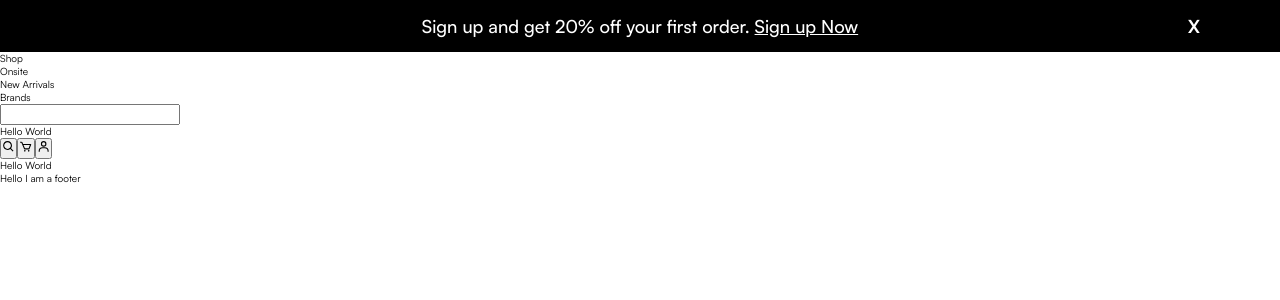
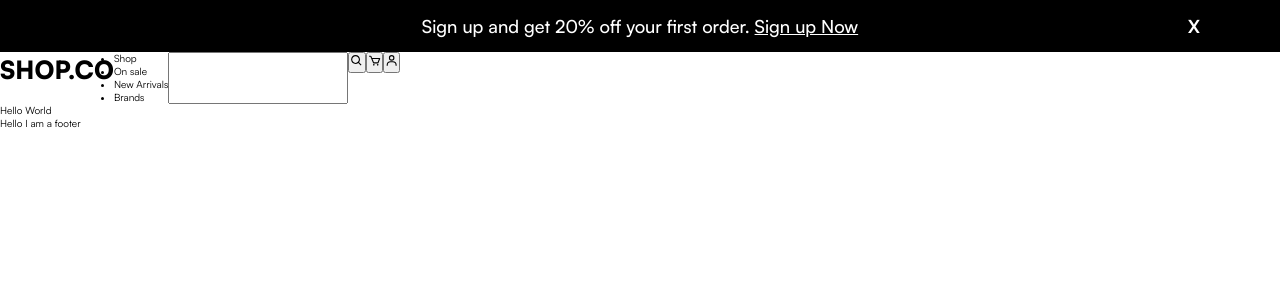
Before and after one commit to divineamunega/shop.co, a React (Vite) app: page / in a window 1280 px wide. Shown: the top 300 px of the page. Built offline with nearby package versions, Linux system fonts and the light colour scheme.

Commit message:
feat: logo

```diff
--- a/src/ui/Logo.tsx
+++ b/src/ui/Logo.tsx
@@ -1,9 +1,20 @@
 import styled from "styled-components";
 
-const StyledLogo = styled.div``;
+const StyledLogo = styled.div`
+	font-family: "IntegralCF";
+	font-weight: 900;
+	color: black;
+	font-size: 2.5rem;
+	letter-spacing: 0.05px;
+	text-transform: uppercase;
+`;
 
 const Logo = () => {
-	return <StyledLogo></StyledLogo>;
+	return (
+		<StyledLogo>
+			<span>Shop.co</span>
+		</StyledLogo>
+	);
 };
 
 export default Logo;
--- a/src/ui/Navbar.tsx
+++ b/src/ui/Navbar.tsx
@@ -2,7 +2,10 @@ import styled from "styled-components";
 import Logo from "./Logo";
 import { BiCart, BiSearch, BiUser } from "react-icons/bi";
 
-const StyledNavbar = styled.nav``;
+const StyledNavbar = styled.nav`
+	background-color: white;
+	display: flex;
+`;
 
 const Navbar = () => {
 	return (
@@ -10,7 +13,7 @@ const Navbar = () => {
 			<Logo />
 			<ul>
 				<li>Shop</li>
-				<li>Onsite</li>
+				<li>On sale</li>
 				<li>New Arrivals</li>
 				<li>Brands</li>
 			</ul>
@@ -18,7 +21,6 @@ const Navbar = () => {
 			<input type="search" />
 
 			<div>
-				<div>Hello World</div>
 				<button>
 					<BiSearch />
 				</button>
```
